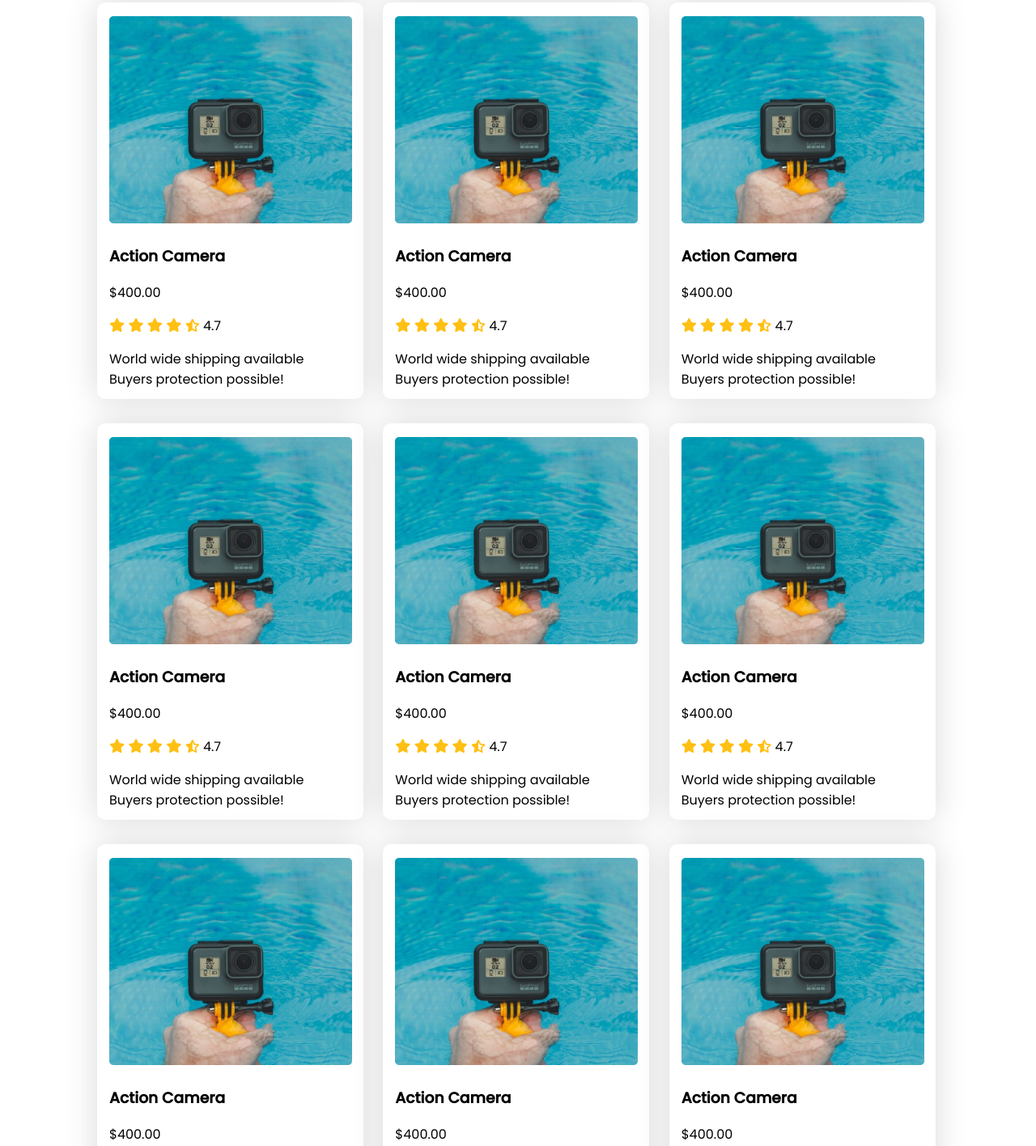
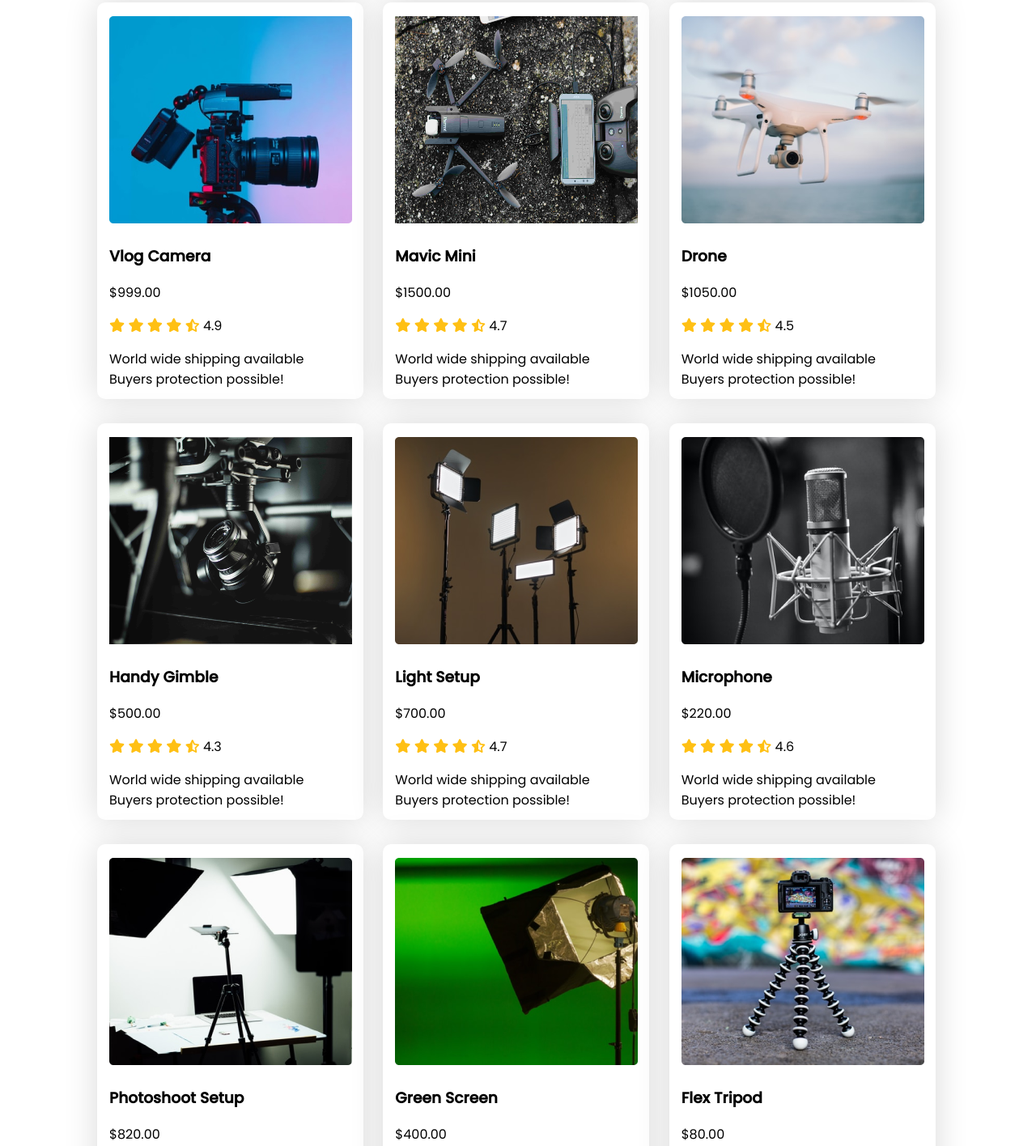
Before and after one commit to sahnurshifat/Influencer-Kits, a plain HTML site: page index.html in a window 1280 px wide. Shown: the part 1384-2800 px from the top of the page at 81% size. Drawn offline with Linux system fonts and the light colour scheme.

Commit message:
Products assigned

```diff
--- a/index.html
+++ b/index.html
@@ -97,11 +97,77 @@
                 <div class="product">
                     <div class="interior">
                         <div class="kitspics">
-                            <img src="images/action.png" alt="">
+                            <img src="images/airpod.png" alt="borolox product">
                         </div>
                         <div class="kits-detail">
-                            <h3 class="kits-title">Action Camera</h3>
-                            <p class="kits-price">$400.00</p>
+                            <h3 class="kits-title">Airbuds</h3>
+                            <p class="kits-price">$120.00</p>
+                        </div>
+                        <div class="kits-info">
+                            <div>
+                                <i class="fas fa-star filled"></i>
+                                <i class="fas fa-star filled"></i>
+                                <i class="fas fa-star filled"></i>
+                                <i class="fas fa-star filled"></i>
+                                <i class="fas fa-star-half-alt empty"></i>
+                                <span>4.4</span>
+                                <p>World wide shipping available <br> Buyers protection possible!</p>
+                            </div>
+                        </div>
+                    </div>
+                </div>
+                <div class="product">
+                    <div class="interior">
+                        <div class="kitspics">
+                            <img src="images/bloody.jpg" alt="fancy camera">
+                        </div>
+                        <div class="kits-detail">
+                            <h3 class="kits-title">Proffesional Camera</h3>
+                            <p class="kits-price">$699.00</p>
+                        </div>
+                        <div class="kits-info">
+                            <div>
+                                <i class="fas fa-star filled"></i>
+                                <i class="fas fa-star filled"></i>
+                                <i class="fas fa-star filled"></i>
+                                <i class="fas fa-star filled"></i>
+                                <i class="fas fa-star-half-alt empty"></i>
+                                <span>4.5</span>
+                                <p>World wide shipping available <br> Buyers protection possible!</p>
+                            </div>
+                        </div>
+                    </div>
+                </div>
+                <div class="product">
+                    <div class="interior">
+                        <div class="kitspics">
+                            <img src="images/camera.png" alt="A camera">
+                        </div>
+                        <div class="kits-detail">
+                            <h3 class="kits-title">Vlog Camera</h3>
+                            <p class="kits-price">$999.00</p>
+                        </div>
+                        <div class="kits-info">
+                            <div>
+                                <i class="fas fa-star filled"></i>
+                                <i class="fas fa-star filled"></i>
+                                <i class="fas fa-star filled"></i>
+                                <i class="fas fa-star filled"></i>
+                                <i class="fas fa-star-half-alt empty"></i>
+                                <span>4.9</span>
+                                <p>World wide shipping available <br> Buyers protection possible!</p>
+                            </div>
+                        </div>
+                    </div>
+                </div>
+                <div class="product">
+                    <div class="interior">
+                        <div class="kitspics">
+                            <img src="images/dji.jpg" alt="kidney drone">
+                        </div>
+                        <div class="kits-detail">
+                            <h3 class="kits-title">Mavic Mini</h3>
+                            <p class="kits-price">$1500.00</p>
                         </div>
                         <div class="kits-info">
                             <div>
@@ -119,11 +185,55 @@
                 <div class="product">
                     <div class="interior">
                         <div class="kitspics">
-                            <img src="images/action.png" alt="">
+                            <img src="images/drone.png" alt="Drone">
                         </div>
                         <div class="kits-detail">
-                            <h3 class="kits-title">Action Camera</h3>
-                            <p class="kits-price">$400.00</p>
+                            <h3 class="kits-title">Drone</h3>
+                            <p class="kits-price">$1050.00</p>
+                        </div>
+                        <div class="kits-info">
+                            <div>
+                                <i class="fas fa-star filled"></i>
+                                <i class="fas fa-star filled"></i>
+                                <i class="fas fa-star filled"></i>
+                                <i class="fas fa-star filled"></i>
+                                <i class="fas fa-star-half-alt empty"></i>
+                                <span>4.5</span>
+                                <p>World wide shipping available <br> Buyers protection possible!</p>
+                            </div>
+                        </div>
+                    </div>
+                </div>
+                <div class="product">
+                    <div class="interior">
+                        <div class="kitspics">
+                            <img src="images/gimble.jpg" alt="gimble">
+                        </div>
+                        <div class="kits-detail">
+                            <h3 class="kits-title">Handy Gimble</h3>
+                            <p class="kits-price">$500.00</p>
+                        </div>
+                        <div class="kits-info">
+                            <div>
+                                <i class="fas fa-star filled"></i>
+                                <i class="fas fa-star filled"></i>
+                                <i class="fas fa-star filled"></i>
+                                <i class="fas fa-star filled"></i>
+                                <i class="fas fa-star-half-alt empty"></i>
+                                <span>4.3</span>
+                                <p>World wide shipping available <br> Buyers protection possible!</p>
+                            </div>
+                        </div>
+                    </div>
+                </div>
+                <div class="product">
+                    <div class="interior">
+                        <div class="kitspics">
+                            <img src="images/lights.png" alt="lights">
+                        </div>
+                        <div class="kits-detail">
+                            <h3 class="kits-title">Light Setup</h3>
+                            <p class="kits-price">$700.00</p>
                         </div>
                         <div class="kits-info">
                             <div>
@@ -141,10 +251,54 @@
                 <div class="product">
                     <div class="interior">
                         <div class="kitspics">
-                            <img src="images/action.png" alt="">
+                            <img src="images/mic.png" alt="mics">
                         </div>
                         <div class="kits-detail">
-                            <h3 class="kits-title">Action Camera</h3>
+                            <h3 class="kits-title">Microphone</h3>
+                            <p class="kits-price">$220.00</p>
+                        </div>
+                        <div class="kits-info">
+                            <div>
+                                <i class="fas fa-star filled"></i>
+                                <i class="fas fa-star filled"></i>
+                                <i class="fas fa-star filled"></i>
+                                <i class="fas fa-star filled"></i>
+                                <i class="fas fa-star-half-alt empty"></i>
+                                <span>4.6</span>
+                                <p>World wide shipping available <br> Buyers protection possible!</p>
+                            </div>
+                        </div>
+                    </div>
+                </div>
+                <div class="product">
+                    <div class="interior">
+                        <div class="kitspics">
+                            <img src="images/setup.png" alt="setup ">
+                        </div>
+                        <div class="kits-detail">
+                            <h3 class="kits-title">Photoshoot Setup</h3>
+                            <p class="kits-price">$820.00</p>
+                        </div>
+                        <div class="kits-info">
+                            <div>
+                                <i class="fas fa-star filled"></i>
+                                <i class="fas fa-star filled"></i>
+                                <i class="fas fa-star filled"></i>
+                                <i class="fas fa-star filled"></i>
+                                <i class="fas fa-star-half-alt empty"></i>
+                                <span>4.8</span>
+                                <p>World wide shipping available <br> Buyers protection possible!</p>
+                            </div>
+                        </div>
+                    </div>
+                </div>
+                <div class="product">
+                    <div class="interior">
+                        <div class="kitspics">
+                            <img src="images/single-light.png" alt="lights">
+                        </div>
+                        <div class="kits-detail">
+                            <h3 class="kits-title">Green Screen</h3>
                             <p class="kits-price">$400.00</p>
                         </div>
                         <div class="kits-info">
@@ -154,7 +308,7 @@
                                 <i class="fas fa-star filled"></i>
                                 <i class="fas fa-star filled"></i>
                                 <i class="fas fa-star-half-alt empty"></i>
-                                <span>4.7</span>
+                                <span>4.4</span>
                                 <p>World wide shipping available <br> Buyers protection possible!</p>
                             </div>
                         </div>
@@ -163,11 +317,11 @@
                 <div class="product">
                     <div class="interior">
                         <div class="kitspics">
-                            <img src="images/action.png" alt="">
+                            <img src="images/tripod.png" alt="tripod">
                         </div>
                         <div class="kits-detail">
-                            <h3 class="kits-title">Action Camera</h3>
-                            <p class="kits-price">$400.00</p>
+                            <h3 class="kits-title">Flex Tripod</h3>
+                            <p class="kits-price">$80.00</p>
                         </div>
                         <div class="kits-info">
                             <div>
@@ -176,161 +330,7 @@
                                 <i class="fas fa-star filled"></i>
                                 <i class="fas fa-star filled"></i>
                                 <i class="fas fa-star-half-alt empty"></i>
-                                <span>4.7</span>
-                                <p>World wide shipping available <br> Buyers protection possible!</p>
-                            </div>
-                        </div>
-                    </div>
-                </div>
-                <div class="product">
-                    <div class="interior">
-                        <div class="kitspics">
-                            <img src="images/action.png" alt="">
-                        </div>
-                        <div class="kits-detail">
-                            <h3 class="kits-title">Action Camera</h3>
-                            <p class="kits-price">$400.00</p>
-                        </div>
-                        <div class="kits-info">
-                            <div>
-                                <i class="fas fa-star filled"></i>
-                                <i class="fas fa-star filled"></i>
-                                <i class="fas fa-star filled"></i>
-                                <i class="fas fa-star filled"></i>
-                                <i class="fas fa-star-half-alt empty"></i>
-                                <span>4.7</span>
-                                <p>World wide shipping available <br> Buyers protection possible!</p>
-                            </div>
-                        </div>
-                    </div>
-                </div>
-                <div class="product">
-                    <div class="interior">
-                        <div class="kitspics">
-                            <img src="images/action.png" alt="">
-                        </div>
-                        <div class="kits-detail">
-                            <h3 class="kits-title">Action Camera</h3>
-                            <p class="kits-price">$400.00</p>
-                        </div>
-                        <div class="kits-info">
-                            <div>
-                                <i class="fas fa-star filled"></i>
-                                <i class="fas fa-star filled"></i>
-                                <i class="fas fa-star filled"></i>
-                                <i class="fas fa-star filled"></i>
-                                <i class="fas fa-star-half-alt empty"></i>
-                                <span>4.7</span>
-                                <p>World wide shipping available <br> Buyers protection possible!</p>
-                            </div>
-                        </div>
-                    </div>
-                </div>
-                <div class="product">
-                    <div class="interior">
-                        <div class="kitspics">
-                            <img src="images/action.png" alt="">
-                        </div>
-                        <div class="kits-detail">
-                            <h3 class="kits-title">Action Camera</h3>
-                            <p class="kits-price">$400.00</p>
-                        </div>
-                        <div class="kits-info">
-                            <div>
-                                <i class="fas fa-star filled"></i>
-                                <i class="fas fa-star filled"></i>
-                                <i class="fas fa-star filled"></i>
-                                <i class="fas fa-star filled"></i>
-                                <i class="fas fa-star-half-alt empty"></i>
-                                <span>4.7</span>
-                                <p>World wide shipping available <br> Buyers protection possible!</p>
-                            </div>
-                        </div>
-                    </div>
-                </div>
-                <div class="product">
-                    <div class="interior">
-                        <div class="kitspics">
-                            <img src="images/action.png" alt="">
-                        </div>
-                        <div class="kits-detail">
-                            <h3 class="kits-title">Action Camera</h3>
-                            <p class="kits-price">$400.00</p>
-                        </div>
-                        <div class="kits-info">
-                            <div>
-                                <i class="fas fa-star filled"></i>
-                                <i class="fas fa-star filled"></i>
-                                <i class="fas fa-star filled"></i>
-                                <i class="fas fa-star filled"></i>
-                                <i class="fas fa-star-half-alt empty"></i>
-                                <span>4.7</span>
-                                <p>World wide shipping available <br> Buyers protection possible!</p>
-                            </div>
-                        </div>
-                    </div>
-                </div>
-                <div class="product">
-                    <div class="interior">
-                        <div class="kitspics">
-                            <img src="images/action.png" alt="">
-                        </div>
-                        <div class="kits-detail">
-                            <h3 class="kits-title">Action Camera</h3>
-                            <p class="kits-price">$400.00</p>
-                        </div>
-                        <div class="kits-info">
-                            <div>
-                                <i class="fas fa-star filled"></i>
-                                <i class="fas fa-star filled"></i>
-                                <i class="fas fa-star filled"></i>
-                                <i class="fas fa-star filled"></i>
-                                <i class="fas fa-star-half-alt empty"></i>
-                                <span>4.7</span>
-                                <p>World wide shipping available <br> Buyers protection possible!</p>
-                            </div>
-                        </div>
-                    </div>
-                </div>
-                <div class="product">
-                    <div class="interior">
-                        <div class="kitspics">
-                            <img src="images/action.png" alt="">
-                        </div>
-                        <div class="kits-detail">
-                            <h3 class="kits-title">Action Camera</h3>
-                            <p class="kits-price">$400.00</p>
-                        </div>
-                        <div class="kits-info">
-                            <div>
-                                <i class="fas fa-star filled"></i>
-                                <i class="fas fa-star filled"></i>
-                                <i class="fas fa-star filled"></i>
-                                <i class="fas fa-star filled"></i>
-                                <i class="fas fa-star-half-alt empty"></i>
-                                <span>4.7</span>
-                                <p>World wide shipping available <br> Buyers protection possible!</p>
-                            </div>
-                        </div>
-                    </div>
-                </div>
-                <div class="product">
-                    <div class="interior">
-                        <div class="kitspics">
-                            <img src="images/action.png" alt="">
-                        </div>
-                        <div class="kits-detail">
-                            <h3 class="kits-title">Action Camera</h3>
-                            <p class="kits-price">$400.00</p>
-                        </div>
-                        <div class="kits-info">
-                            <div>
-                                <i class="fas fa-star filled"></i>
-                                <i class="fas fa-star filled"></i>
-                                <i class="fas fa-star filled"></i>
-                                <i class="fas fa-star filled"></i>
-                                <i class="fas fa-star-half-alt empty"></i>
-                                <span>4.7</span>
+                                <span>4.8</span>
                                 <p>World wide shipping available <br> Buyers protection possible!</p>
                             </div>
                         </div>
```
Also changed, not shown: images/bloody.jpg (added), images/dji.jpg (added), images/gimble.jpg (added).
